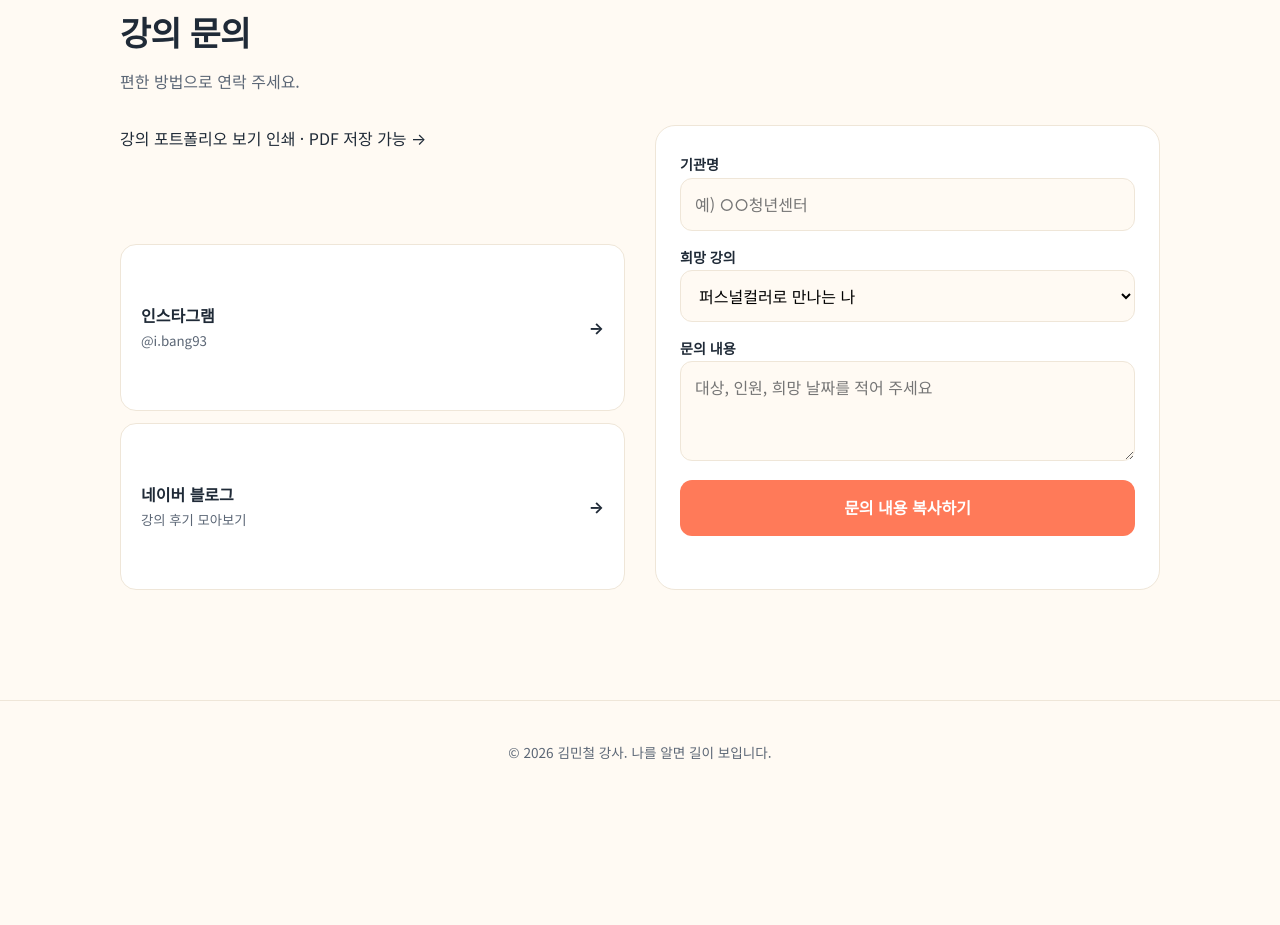
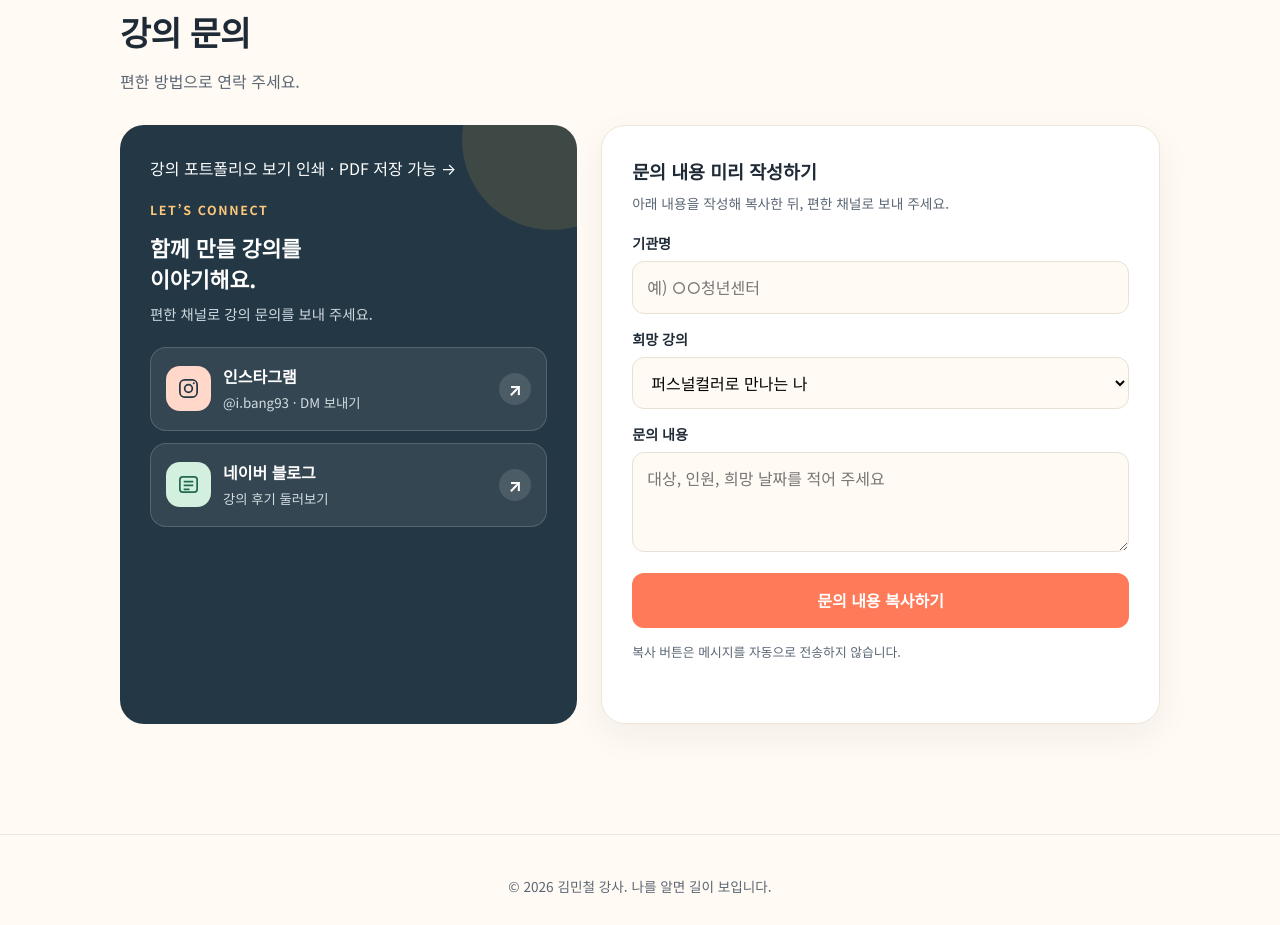
Before and after one commit to kmc1050-creator/my-first-app, a plain HTML site: page index.html in a window 1280 px wide. Shown: the part 3575-4500 px from the top of the page. Before the commit the page ends 4379 px from the top, so only its background shows below. Drawn offline with Linux system fonts and the light colour scheme.

Commit message:
문의 디자인 복구 및 포트폴리오 버튼 유지

```diff
--- a/index.html
+++ b/index.html
@@ -123,6 +123,34 @@
 
   .reveal{opacity:0;transform:translateY(24px);transition:opacity .7s,transform .7s}
   .reveal.show{opacity:1;transform:none}
+
+
+  /* 문의 영역 */
+  #contact .contact{grid-template-columns:.9fr 1.1fr;gap:24px;align-items:stretch}
+  #contact .links{display:flex;flex-direction:column;gap:12px;background:#233744;color:#fff;border-radius:24px;padding:30px;position:relative;overflow:hidden}
+  #contact .links:before{content:'';position:absolute;width:180px;height:180px;border-radius:50%;background:#ffc145;opacity:.12;right:-65px;top:-75px;pointer-events:none}
+  #contact .links-intro{position:relative;margin-bottom:8px}
+  #contact .links-intro .eyebrow{color:#ffc77a;font-size:.78rem;font-weight:700;letter-spacing:.13em}
+  #contact .links-intro h3{font-size:1.35rem;line-height:1.45;margin-top:10px}
+  #contact .links-intro p{font-size:.9rem;color:#cfdae0;margin-top:8px}
+  #contact .link-box{position:relative;background:rgba(255,255,255,.08);border:1px solid rgba(255,255,255,.16);color:#fff;padding:15px;gap:12px;justify-content:flex-start}
+  #contact .link-box:hover{background:rgba(255,255,255,.14);border-color:#ffc77a;transform:translateY(-2px)}
+  #contact .link-icon{width:45px;height:45px;border-radius:14px;display:grid;place-items:center;flex:none;color:#233744;background:#ffd8c9}
+  #contact .link-box.blog .link-icon{background:#d3f0df;color:#216a4b}
+  #contact .link-icon svg{width:23px;height:23px}
+  #contact .link-title{flex:1}
+  #contact .link-box small{color:#d3dde1;margin-top:2px}
+  #contact .link-arrow{width:32px;height:32px;display:grid;place-items:center;border-radius:50%;background:rgba(255,255,255,.12);font-size:1.1rem}
+  #contact form{padding:30px;border-radius:24px;box-shadow:0 12px 35px rgba(31,42,55,.06);gap:14px}
+  #contact .form-heading{padding-bottom:3px}
+  #contact .form-heading h3{font-size:1.15rem}
+  #contact .form-heading p{font-size:.86rem;color:var(--soft);margin-top:4px}
+  #contact label{display:block;margin-bottom:5px}
+  #contact input,#contact select,#contact textarea{border-color:#e8e1d6}
+  #contact form button{transition:background .2s,transform .2s}
+  #contact form button:hover{background:#ed684a;transform:translateY(-1px)}
+  #contact .copy-note{font-size:.8rem;color:var(--soft);line-height:1.5}
+  @media(max-width:820px){#contact .contact{grid-template-columns:1fr}#contact .links,#contact form{padding:24px}}
 
   /* 휴대폰 화면 */
   @media (max-width:820px){
@@ -304,10 +332,12 @@
       <div class="contact">
         <div class="links reveal">
           <a class="portfolio-contact-btn" href="?view=portfolio">강의 포트폴리오 보기 <span>인쇄 · PDF 저장 가능 →</span></a>
-          <a class="link-box" href="https://www.instagram.com/i.bang93" target="_blank" rel="noopener"><div>인스타그램<small>@i.bang93</small></div><span>→</span></a>
-          <a class="link-box" href="https://blog.naver.com/kmc1500" target="_blank" rel="noopener"><div>네이버 블로그<small>강의 후기 모아보기</small></div><span>→</span></a>
+          <div class="links-intro"><span class="eyebrow">LET’S CONNECT</span><h3>함께 만들 강의를<br>이야기해요.</h3><p>편한 채널로 강의 문의를 보내 주세요.</p></div>
+          <a class="link-box" href="https://www.instagram.com/i.bang93" target="_blank" rel="noopener"><span class="link-icon" aria-hidden="true"><svg viewBox="0 0 24 24" fill="none" stroke="currentColor" stroke-width="1.8"><rect x="3" y="3" width="18" height="18" rx="5"/><circle cx="12" cy="12" r="4"/><circle cx="17.5" cy="6.5" r="1" fill="currentColor" stroke="none"/></svg></span><span class="link-title">인스타그램<small>@i.bang93 · DM 보내기</small></span><span class="link-arrow" aria-hidden="true">↗</span></a>
+          <a class="link-box blog" href="https://blog.naver.com/kmc1500" target="_blank" rel="noopener"><span class="link-icon" aria-hidden="true"><svg viewBox="0 0 24 24" fill="none" stroke="currentColor" stroke-width="1.8"><rect x="3" y="4" width="18" height="16" rx="3"/><path d="M7 9h10M7 13h10M7 17h6"/></svg></span><span class="link-title">네이버 블로그<small>강의 후기 둘러보기</small></span><span class="link-arrow" aria-hidden="true">↗</span></a>
         </div>
         <form class="reveal" id="form">
+          <div class="form-heading"><h3>문의 내용 미리 작성하기</h3><p>아래 내용을 작성해 복사한 뒤, 편한 채널로 보내 주세요.</p></div>
           <div><label for="org">기관명</label><input id="org" placeholder="예) ○○청년센터" required></div>
           <div><label for="type">희망 강의</label>
             <select id="type">
@@ -318,7 +348,8 @@
             </select></div>
           <div><label for="memo">문의 내용</label><textarea id="memo" placeholder="대상, 인원, 희망 날짜를 적어 주세요"></textarea></div>
           <button type="submit">문의 내용 복사하기</button>
-          <p class="msg" id="msg"></p>
+          <p class="copy-note">복사 버튼은 메시지를 자동으로 전송하지 않습니다.</p>
+          <p class="msg" id="msg" role="status"></p>
         </form>
       </div>
     </div>
```
